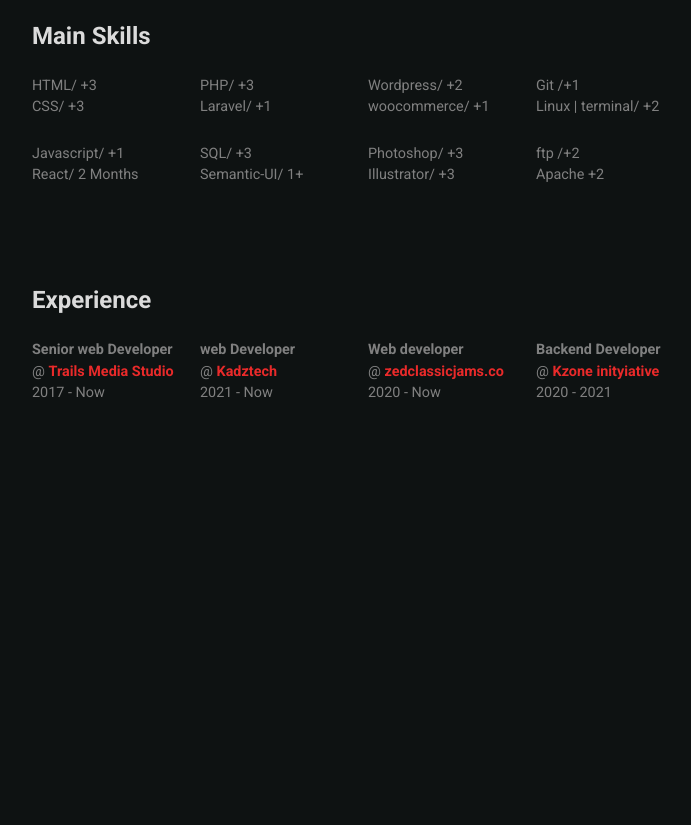
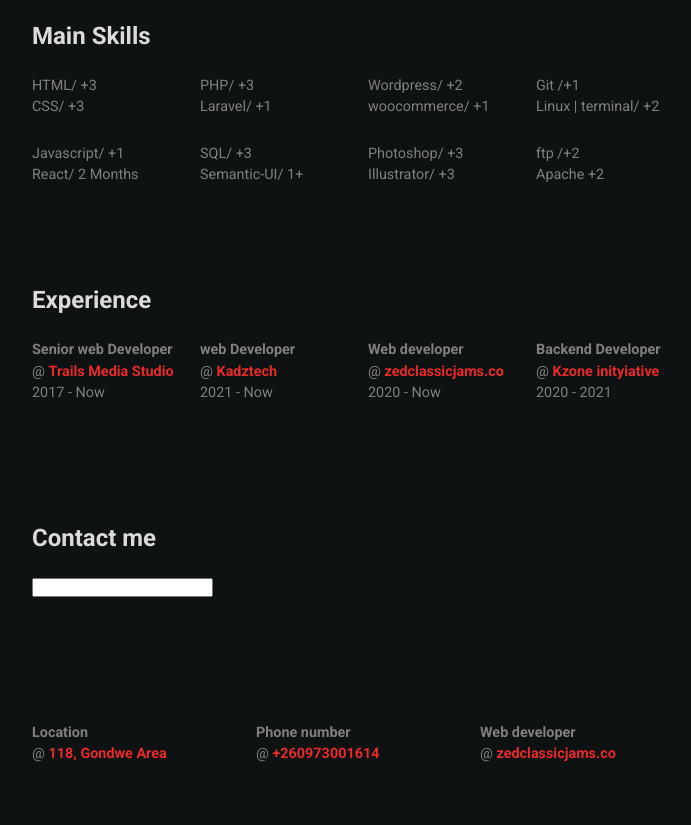
Before and after one commit to chombazm/portfolio-site, a plain HTML site: page index.html in a window 1280 px wide. Shown: the part 802-1627 px from the top of the page, without its empty margins (448-1139 px from the left). Before the commit the page ends 1266 px from the top, so only its background shows below. Drawn offline with Linux system fonts and the light colour scheme.

Commit message:
added contact section

```diff
--- a/index.html
+++ b/index.html
@@ -35,12 +35,12 @@ User Story #11: The navbar should always be at the top of the viewport.
 <header class="header-elem">
     <nav id="navbar">
         <div class="logo-box">
-            <a href="#!">.chomba</a>
+            <a href="#!">chomba<span class="chi-stop">.</span></a>
         </div>
         <ul class="main-link">
-            <li><a href="#!">.projects</a></li>
+            <li><a href="#welcome-section">.home</a></li>
             <li><a href="#skills">.skills</a></li>
-            <li><a href="#!">.contact</a></li>
+            <li><a href="#contact">.contact</a></li>
 
             <li class="social-link">
                 <a href="https://twitter.com/chombazm">
@@ -104,7 +104,7 @@ style=" fill:#000000;"><g fill="none" fill-rule="nonzero" stroke="none" stroke-w
                 </li>
                 <li class="frce-grey">
                     Download my
-                    <a class="download-btn" href="#!" target="_blank" title="Download Resume" class="bt">
+                    <a class="download-btn" href="https://docs.google.com/document/d/1_MGWPwLFMXaDmb03TG0QS7LsuEM9Cc26zdmePhvXJLQ/edit?usp=sharing" target="_blank" title="Download Resume" class="bt">
                       resume
                       <svg xmlns="http://www.w3.org/2000/svg" viewBox="0 0 16 16" class="ico"><path fill="none" stroke-linecap="round" stroke-linejoin="round" stroke-miterlimit="10" d="M8 11.4l3.3-2.9m-6.6 0L8 11.4V.5M.5 10.8v4.7h15v-4.7"></path></svg></a></li>
             </ul>
@@ -218,6 +218,43 @@ style=" fill:#000000;"><g fill="none" fill-rule="nonzero" stroke="none" stroke-w
                 </div>
             </div>
         </section>
+        <section class="section-ya-normal" id="contact">
+            <h2 class="clear-heading">Contact me</h2>
+            <div class="mgs"></div>
+
+            <form action="">
+                <input type="text">
+            </form>
+
+            <div class="mgx"></div>
+
+
+            <div class="mgs"></div>
+
+            <div class="box-na-four-boxes">
+                <div class="one-of-four-boxes">
+                    <ul>
+                        <li><h4>Location</h4></li>
+                        <li>@ <a href="#!">118, Gondwe Area</a></li>
+
+                    </ul>
+                </div>
+                <div class="one-of-four-boxes">
+                    <ul>
+                        <li><h4>Phone number</h4></li>
+                        <li>@ <a href="http://kadztech.com/">+260973001614</a></li>
+                    </ul>
+                </div>
+                <div class="one-of-four-boxes">
+                    <ul>
+                        <li><h4>Web developer</h4></li>
+                        <li>@ <a href="#!">zedclassicjams.co</a></li>
+
+                    </ul>
+                </div>
+
+            </div>
+        </section>
 
 
 
```
